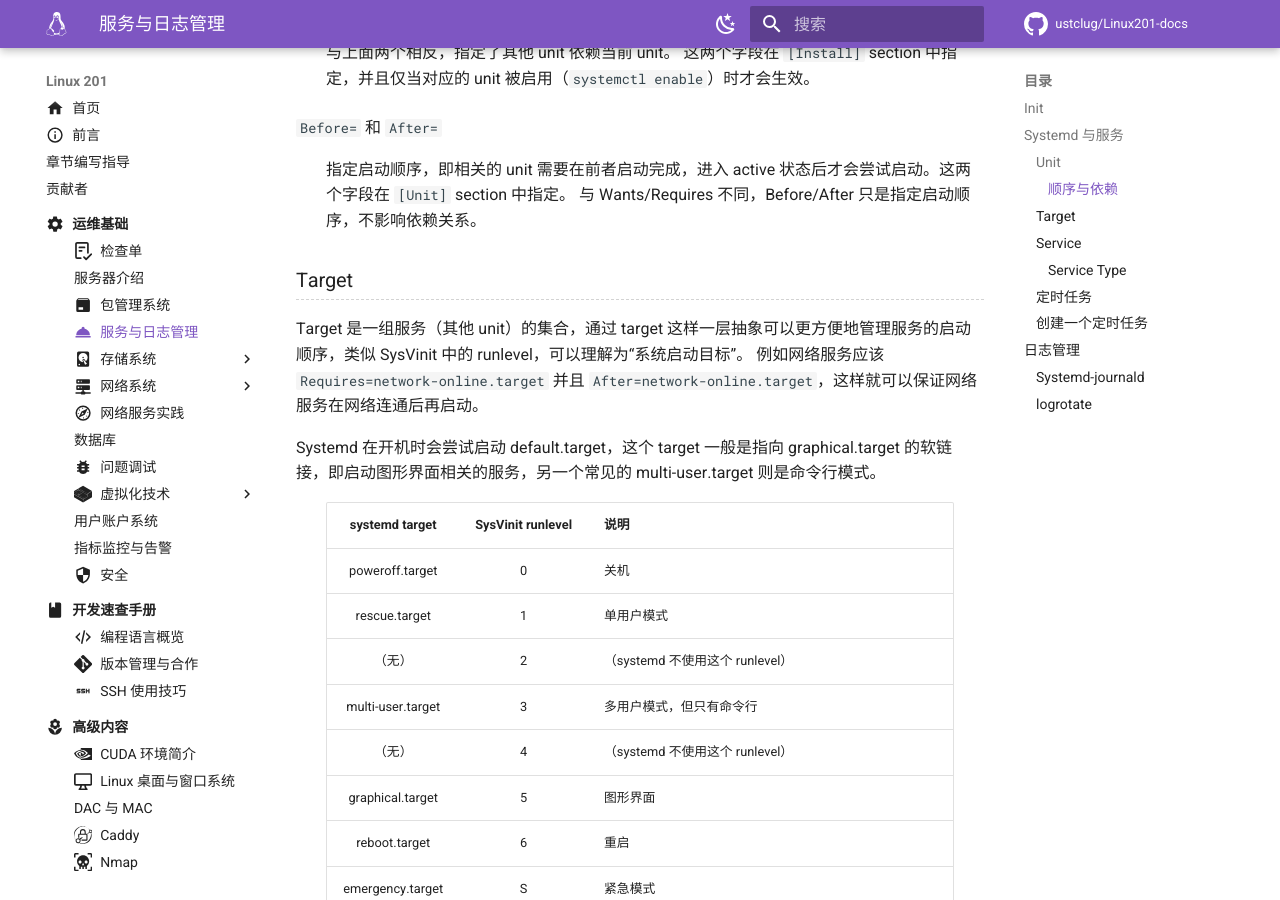
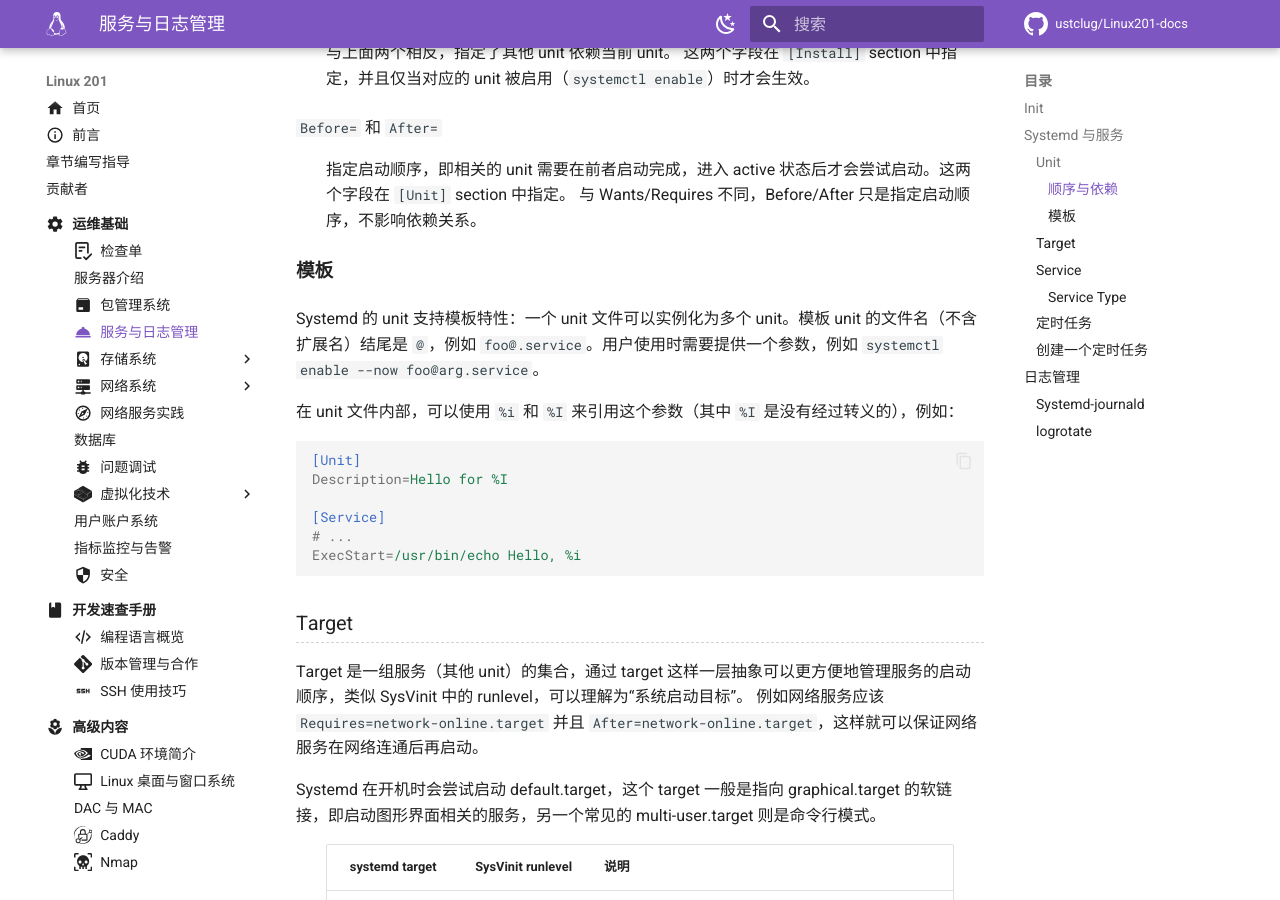
Before and after one commit to ustclug/Linux201-docs, an MkDocs documentation site: the page built from docs/ops/service.md, in a window 1280 px wide and 900 px high, scrolled down 2921 px. Built offline with MkDocs 1.6.1 and Material for MkDocs 9.7.7, drawn with Linux system fonts in a browser that asks for light colours; comment, search, counter and statistics services are not loaded.

Commit message:
ops/service: Unit template

````diff
--- a/docs/ops/service.md
+++ b/docs/ops/service.md
@@ -105,6 +105,21 @@ Systemd 中的 unit 有很多状态，大致可以归为以下几类：
 
 :   指定启动顺序，即相关的 unit 需要在前者启动完成，进入 active 状态后才会尝试启动。这两个字段在 `[Unit]` section 中指定。
     与 Wants/Requires 不同，Before/After 只是指定启动顺序，不影响依赖关系。
+
+#### 模板 {#unit-template}
+
+Systemd 的 unit 支持模板特性：一个 unit 文件可以实例化为多个 unit。模板 unit 的文件名（不含扩展名）结尾是 `@`，例如 `foo@.service`。用户使用时需要提供一个参数，例如 `systemctl enable --now foo@arg.service`。
+
+在 unit 文件内部，可以使用 `%i` 和 `%I` 来引用这个参数（其中 `%I` 是没有经过转义的），例如：
+
+```ini
+[Unit]
+Description=Hello for %I
+
+[Service]
+# ...
+ExecStart=/usr/bin/echo Hello, %i
+```
 
 ### Target
 
````
